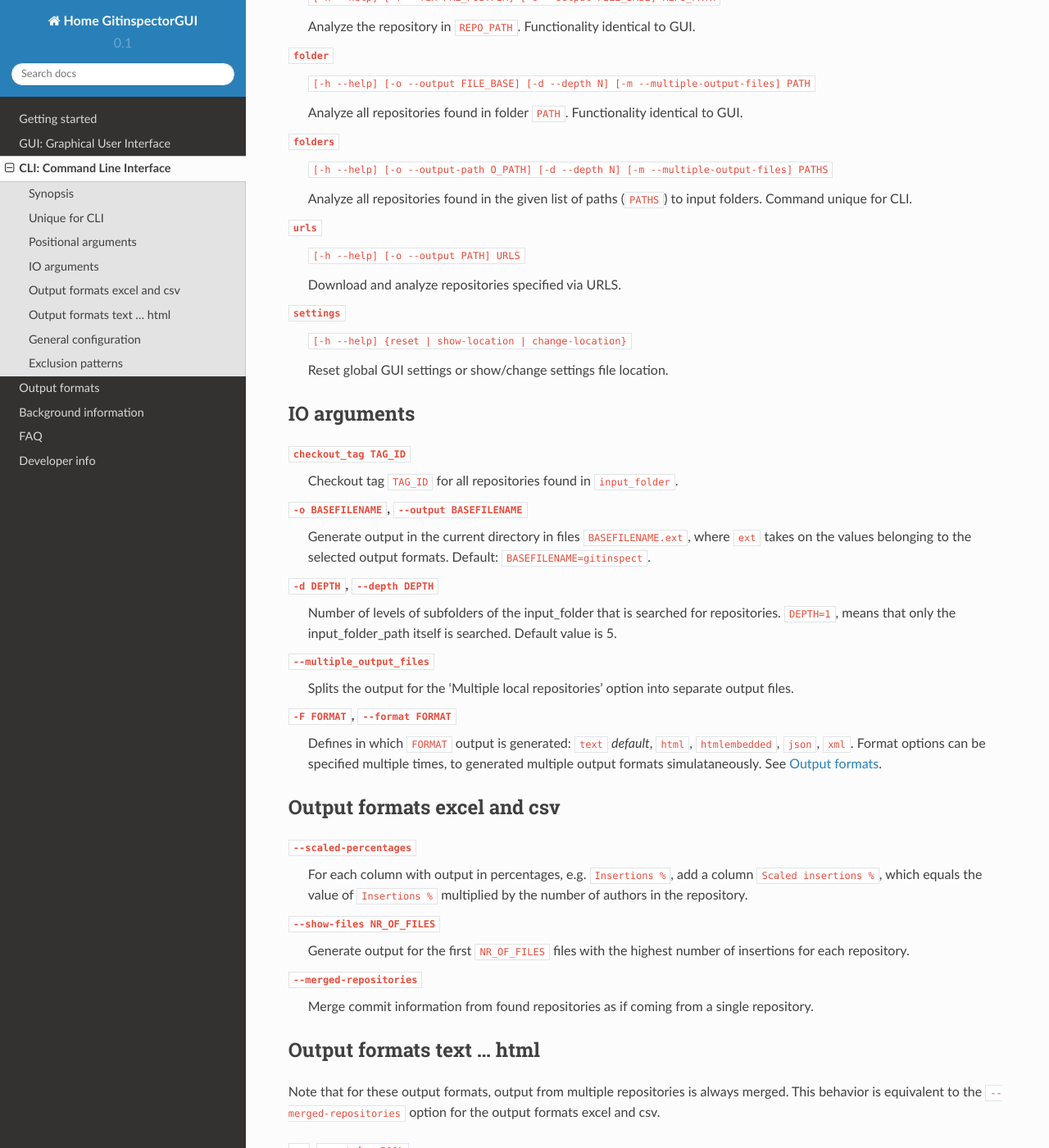
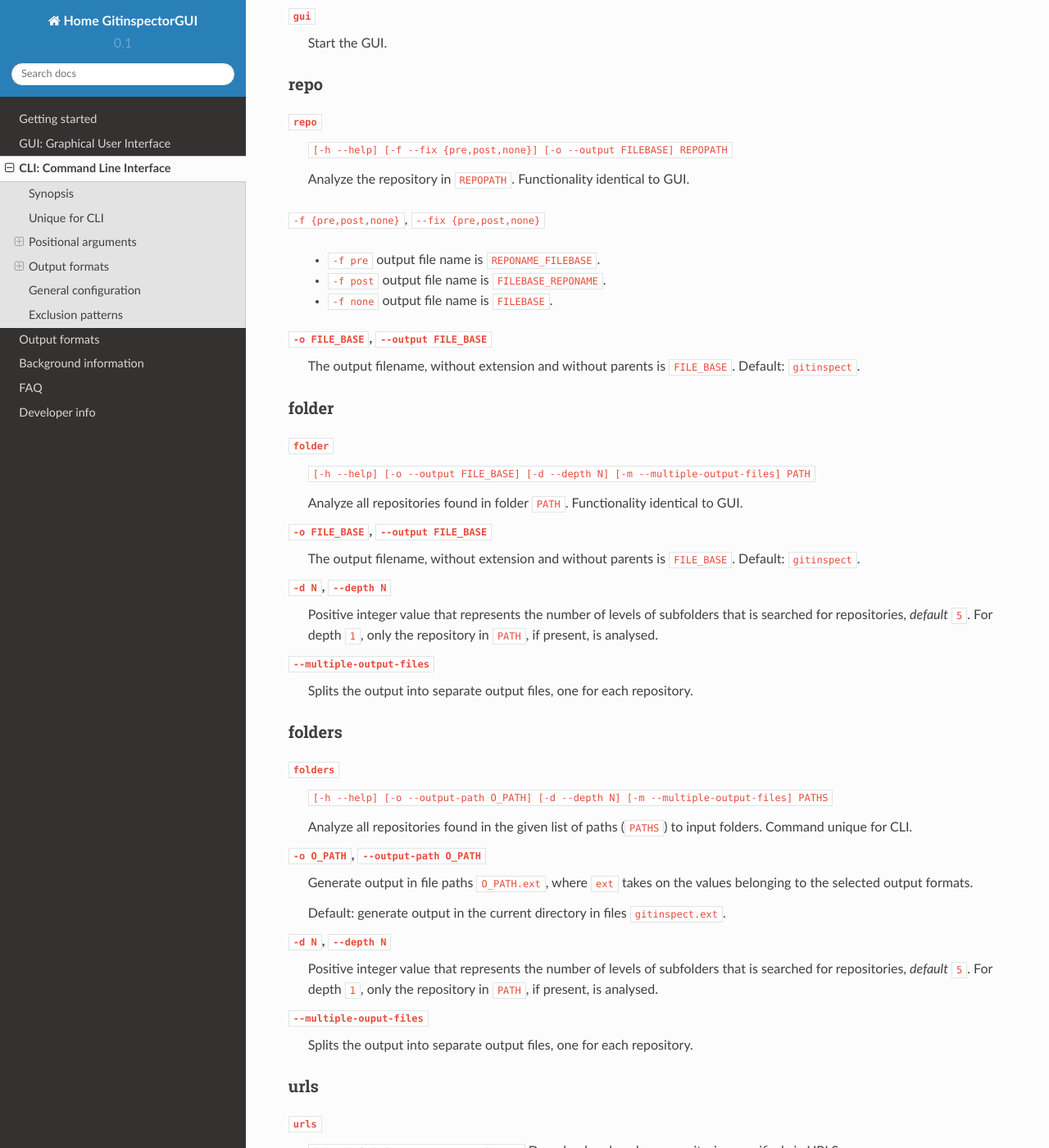
Before and after one commit to davbeek/gitinspectorgui-rtd, a Sphinx documentation site: the page built from docs/source/cli.rst, in a window 1280 px wide and 1400 px high, scrolled down 1040 px. Shown: the whole window at 82% size. Built offline with Sphinx 7.4.7 and the Read the Docs theme 2.0.0, drawn with Linux system fonts in a browser that asks for light colours; some of the changed text lies outside the part shown.

Commit message:
Several documentation improvements, for CLI especially

```diff
--- a/docs/source/cli.rst
+++ b/docs/source/cli.rst
@@ -41,20 +41,56 @@ Positional arguments
 Positional arguments are either for the GUI (``gui``) or for the CLI
 (``repo``, ``folder``, ``folders``, ``urls``, ``settings``):
 
+For the CLI, the output files generated depend on the output formats specified in the
+``-F`` or ``--format`` option. By default, output is generated in the files
+``gitinspect.ext``, where ``ext`` takes on the values belonging to the selected output
+formats.
+
+gui
+^^^
+
 ``gui``
   Start the GUI.
 
+repo
+^^^^
 ``repo``
-  ``[-h --help] [-f --fix PRE_POSTFIX] [-o --output FILE_BASE] REPO_PATH``
+  ``[-h --help] [-f --fix {pre,post,none}] [-o --output FILEBASE] REPOPATH``
 
-  Analyze the repository in ``REPO_PATH``. Functionality identical to GUI.
+  Analyze the repository in ``REPOPATH``. Functionality identical to GUI.
 
+``-f {pre,post,none}``, ``--fix {pre,post,none}``
+
+  * ``-f pre`` output file name is ``REPONAME_FILEBASE``.
+  * ``-f post`` output file name is ``FILEBASE_REPONAME``.
+  * ``-f none`` output file name is ``FILEBASE``.
+
+``-o FILE_BASE``, ``--output FILE_BASE``
+  The output filename, without extension and without parents is ``FILE_BASE``.
+  Default: ``gitinspect``.
+
+folder
+^^^^^^
 ``folder``
   ``[-h --help] [-o --output FILE_BASE] [-d --depth N] [-m --multiple-output-files] PATH``
 
   Analyze all repositories found in folder ``PATH``. Functionality identical to
   GUI.
 
+``-o FILE_BASE``, ``--output FILE_BASE``
+  The output filename, without extension and without parents is ``FILE_BASE``.
+  Default: ``gitinspect``.
+
+``-d N``, ``--depth N``
+  Positive integer value that represents the number of levels of subfolders
+  that is searched for repositories, *default* ``5``. For depth ``1``, only
+  the repository in ``PATH``, if present, is analysed.
+
+``--multiple-output-files``
+  Splits the output into separate output files, one for each repository.
+
+folders
+^^^^^^^
 ``folders``
   ``[-h --help] [-o --output-path O_PATH] [-d --depth N] [-m
   --multiple-output-files] PATHS``
@@ -62,44 +98,50 @@ Positional arguments are either for the GUI (``gui``) or for the CLI
   Analyze all repositories found in the given list of paths (``PATHS``) to input
   folders. Command unique for CLI.
 
+``-o O_PATH``, ``--output-path O_PATH``
+  Generate output in file paths ``O_PATH.ext``, where ``ext`` takes on the
+  values belonging to the selected output formats.
+
+  Default: generate output in the current directory in files ``gitinspect.ext``.
+
+``-d N``, ``--depth N``
+  Positive integer value that represents the number of levels of subfolders
+  that is searched for repositories, *default* ``5``. For depth ``1``, only
+  the repository in ``PATH``, if present, is analysed.
+
+``--multiple-ouput-files``
+  Splits the output into separate output files, one for each repository.
+
+urls
+^^^^
 ``urls``
   ``[-h --help] [-o --output PATH] URLS``
-
   Download and analyze repositories specified via URLS.
 
+``-o PATH``, ``--output PATH``
+  Output file path without extension is ``PATH``. Default: generate output in
+  the file named ``gitinspect`` in the current directory.
+
+settings
+^^^^^^^^
 ``settings``
-  ``[-h --help] {reset | show-location | change-location}``
+  ``[-h --help] {reset | show-location | change-location NEWPATH}``
 
   Reset global GUI settings or show/change settings file location.
 
-IO arguments
-------------
-``checkout_tag TAG_ID``
-  Checkout tag ``TAG_ID`` for all repositories found in ``input_folder``.
-
-``-o BASEFILENAME``, ``--output BASEFILENAME``
-  Generate output in the current directory in files ``BASEFILENAME.ext``, where
-  ``ext`` takes on the values belonging to the selected output formats. Default:
-  ``BASEFILENAME=gitinspect``.
-
-``-d DEPTH``, ``--depth DEPTH``
-  Number of levels of subfolders of the input_folder that is searched for
-  repositories. ``DEPTH=1``, means that only the input_folder_path itself is
-  searched. Default value is 5.
-
-``--multiple_output_files``
-  Splits the output for the 'Multiple local repositories' option into separate
-  output files.
+Output formats
+--------------
+.. ``checkout_tag TAG_ID``
+..   Checkout tag ``TAG_ID`` for all repositories found in ``input_folder``.
 
 ``-F FORMAT``, ``--format FORMAT``
   Defines in which ``FORMAT`` output is generated: ``text`` *default*, ``html``,
   ``htmlembedded``, ``json``, ``xml``. Format options can be specified multiple
-  times, to generated multiple output formats simulataneously. See
+  times, to generated multiple output formats simultaneously. See
   :doc:`output-formats`.
 
-
 Output formats excel and csv
-----------------------------
+^^^^^^^^^^^^^^^^^^^^^^^^^^^^
 ``--scaled-percentages``
   For each column with output in percentages, e.g. ``Insertions %``, add a
   column ``Scaled insertions %``, which equals the value of ``Insertions %``
@@ -114,7 +156,7 @@ Output formats excel and csv
   repository.
 
 Output formats text ... html
-----------------------------
+^^^^^^^^^^^^^^^^^^^^^^^^^^^^
 Note that for these output formats, output from multiple repositories is always
 merged. This behavior is equivalent to the ``--merged-repositories`` option for
 the output formats excel and csv.
--- a/docs/source/gui.rst
+++ b/docs/source/gui.rst
@@ -84,7 +84,7 @@ Input Search Folder Path
 
 Search depth
   Positive integer value that represents the number of levels of subfolders
-  that is searched for repositories, *default* ``5``. For depth ``0``, only
+  that is searched for repositories, *default* ``5``. For depth ``1``, only
   the repository in the Search Folder, if present, is analysed.
 
 Multiple output files
--- a/docs/source/index.rst
+++ b/docs/source/index.rst
@@ -50,7 +50,7 @@ if your problem is mentioned in either the issue tracker of the original
 
 Copyright
 ---------
-Copyright (C) 2012-2015 Ejwa Software and the GitinspectorGUI team. All rights
+Copyright (C) 2012-2023 Ejwa Software and the GitinspectorGUI team. All rights
 reserved. License GPLv3+: GNU GPL version 3 or later
 <http://gnu.org/licenses/gpl.html>. This is free software: you are free to
 change and redistribute it. There is NO WARRANTY, to the extent permitted by
```
Also changed, not shown: other parts of docs/source/gui.rst (+1 -1 lines).
